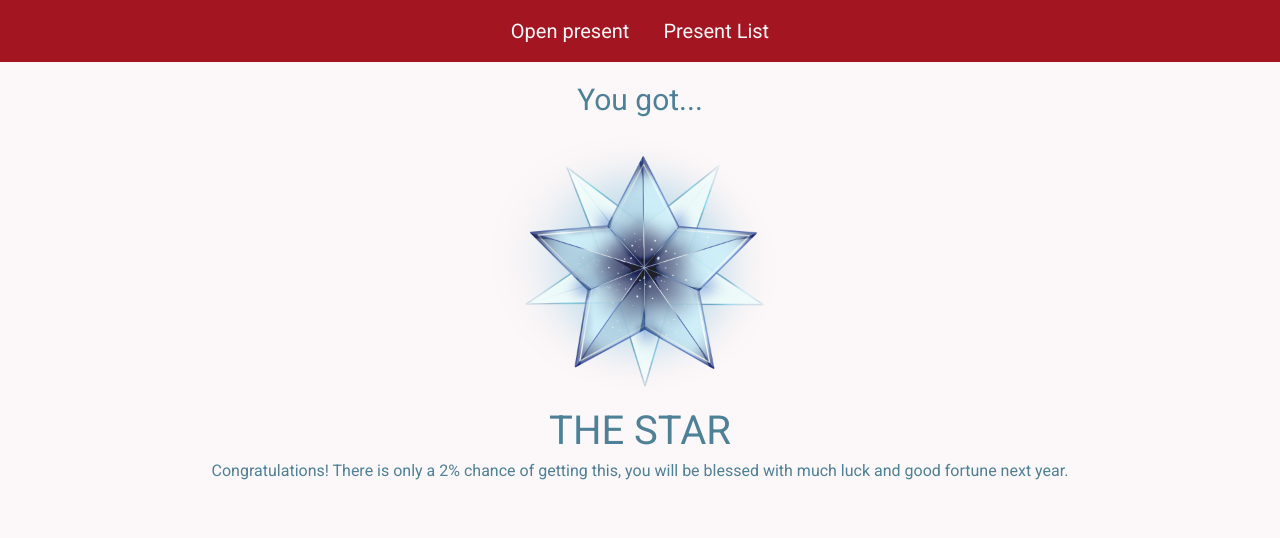
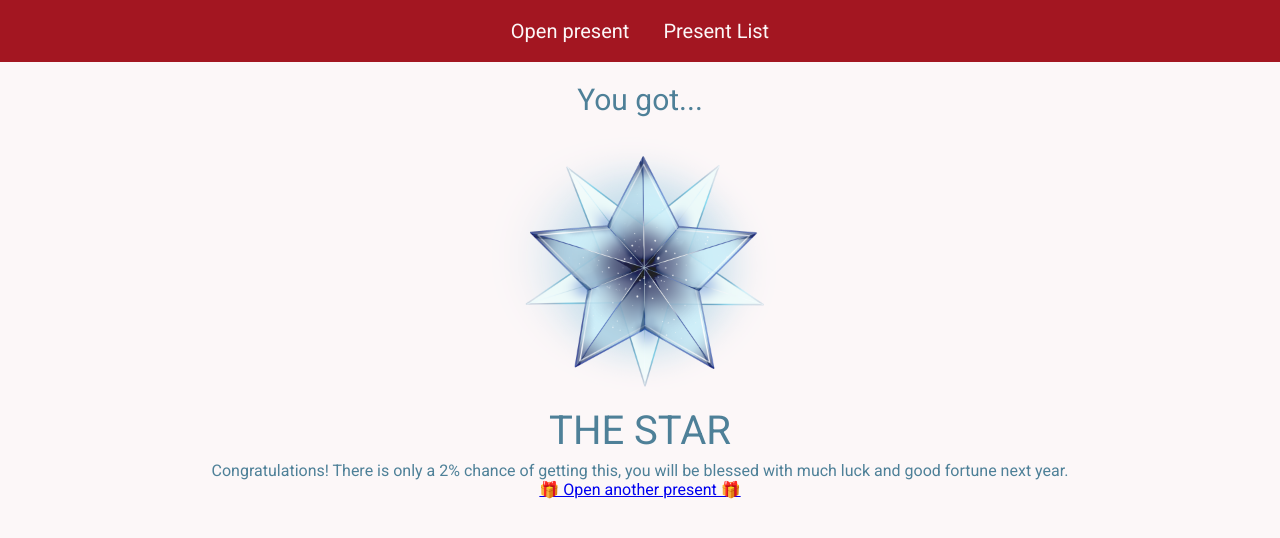
Before and after one commit to thekkathy/Present-Pop, a React (Create React App) app in the folder client/: page /present/1 in a window 1280 px wide. Shown: the top 538 px of the page. Built offline with nearby package versions, Linux system fonts and the light colour scheme.

Commit message:
new button

```diff
--- a/client/src/components/Present.js
+++ b/client/src/components/Present.js
@@ -1,4 +1,5 @@
 import React from 'react';
+import {Link} from 'react-router-dom';
 
 import Coal from '../images/coal.png';
 import Socks from '../images/regifted_socks.png';
@@ -77,7 +78,7 @@ class Present extends React.Component {
 
                 <div className="content">{this.state.message}</div>
 
-
+                <Link to="/" id="goBack">🎁 Open another present 🎁</Link>
 
             </div>
         );
```
